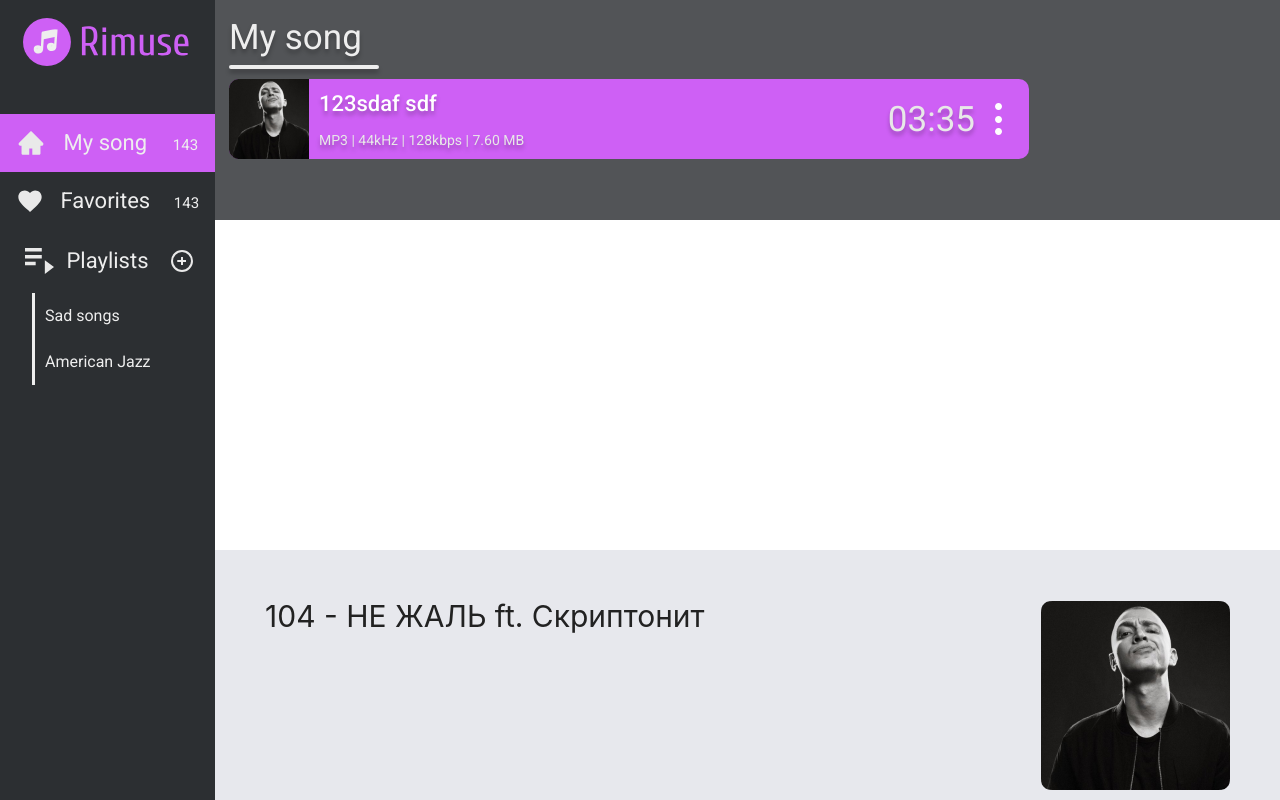
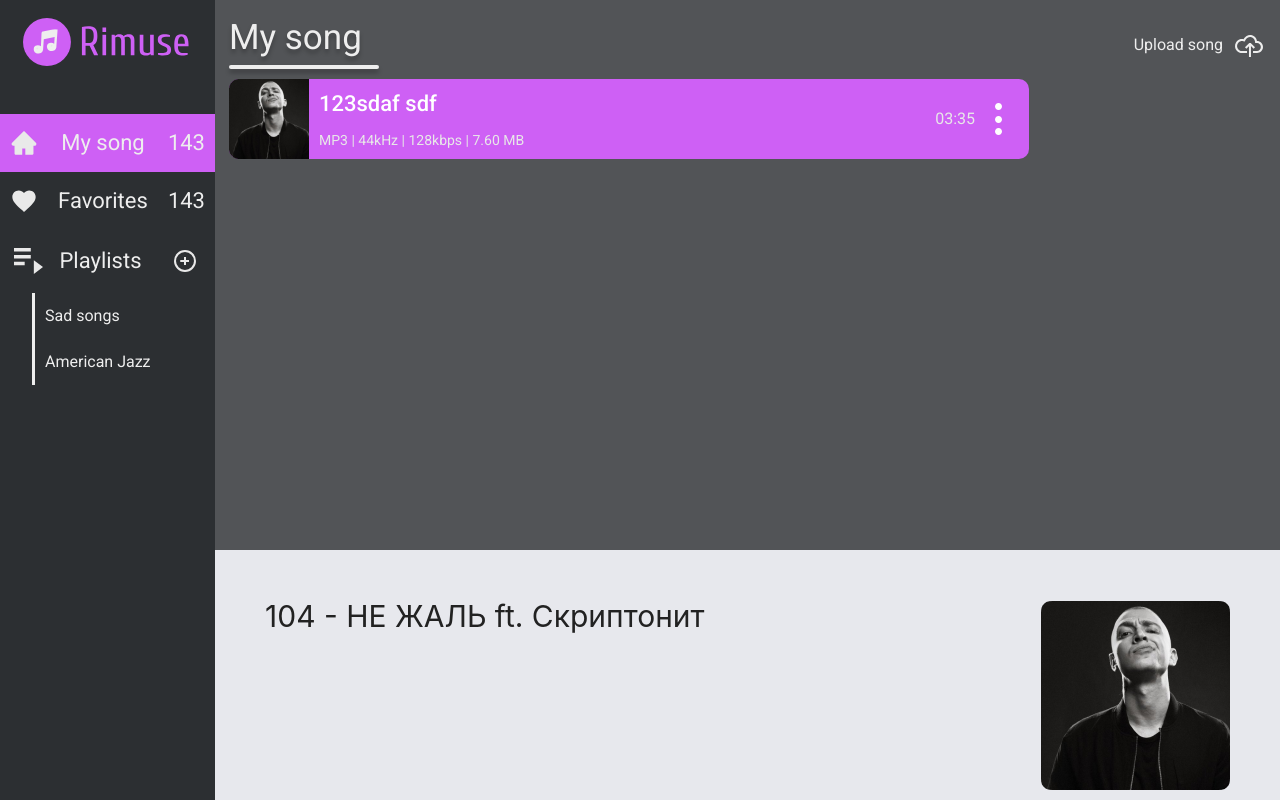
Before and after one commit to davidklimenko/Rimuse, a React (Create React App) app: page /playlist/main in a window 1280 px wide. Built offline with nearby package versions, Linux system fonts and the light colour scheme.

Commit message:
changed navBar

```diff
--- a/package.json
+++ b/package.json
@@ -6,6 +6,7 @@
     "@testing-library/jest-dom": "^5.11.10",
     "@testing-library/react": "^11.2.6",
     "@testing-library/user-event": "^12.8.3",
+    "node-sass": "^6.0.0",
     "react": "^17.0.2",
     "react-dom": "^17.0.2",
     "react-redux": "^7.2.4",
--- a/src/App.js
+++ b/src/App.js
@@ -11,7 +11,6 @@ import NavBar from "./components/NavBar/NavBar"
 import Catalog from "./components/Catalog/Catalog"
 import Playlist from './components/Catalog/Playlist/Playlist'
 import Player from "./components/Player/Player"
-import Favorites from "./components/Favorites/Favorites"
 
 export default function App() {
 
--- a/src/components/Catalog/Playlist/Playlist.jsx
+++ b/src/components/Catalog/Playlist/Playlist.jsx
@@ -1,16 +1,19 @@
-import react from 'react'
+import React from 'react'
+import uploadImg from './img/upload_song.svg'
 import style from './Playlist.module.css'
 import Song from './Song/Song'
 import {useSelector} from 'react-redux'
 
 const PlayList = (props) => {
-    console.log(props)
     const currentPlaylistId = props.match.params.id
     let {catalog} = useSelector( state => state.catalogReducer)
 
     const [currentPlaylist] = catalog.filter( item => {
         return item.id === currentPlaylistId && item
     })
+    if (!currentPlaylist) { // no such id  => redirect
+        return null
+    }
 
     const renderSongs = () => {
         let playlistHasSongs = false
@@ -20,7 +23,7 @@ const PlayList = (props) => {
         })
 
         if (!playlistHasSongs) {
-            return <div>No songs</div>
+            return <div className={style.noSongs}>No songs</div>
         } else {
             return res
         }
@@ -28,11 +31,17 @@ const PlayList = (props) => {
 
     return (
         <div className={style.playlist}>
-            <div className={style.playlist__title}>
+            <div className={style.playlist__top}>
+                <div className={style.playlist__title}>
                     <h1 className={style.playlist__title_text}>{currentPlaylist.playlistName}</h1>
                     <div className={style.playlist__title_line}></div>
-                    {renderSongs()}
+                </div>
+                <div className={style.playlist__upload}>
+                    <span className={style.playlist__upload_text}>Upload song</span>
+                    <img src={uploadImg} className={style.playlist__upload_image} alt="image not found"/>
+                </div>
             </div>
+            {renderSongs()}
         </div>
         )
 }
--- a/src/components/Catalog/Playlist/Playlist.module.css
+++ b/src/components/Catalog/Playlist/Playlist.module.css
@@ -1,8 +1,22 @@
+.noSongs {
+    font-family: 'Roboto', sans-serif;
+    font-size: 16px;
+    color: #EEEEEE;
+    margin-top: 40px;
+}
+
 .playlist {
     background-color: #525457;
     padding: 20px 15px 50px 15px;
     font-family: 'Roboto', sans-serif;
     padding-left: 14px;
+    height: 100%;
+}
+
+.playlist__top {
+    display: flex;
+    justify-content: space-between;
+    align-items: center;
 }
 
 .playlist__title {
@@ -22,3 +36,18 @@
     box-shadow: 0px 4px 4px rgba(0, 0, 0, 0.25);
     border-radius: 2px;
 }
+
+.playlist__upload {
+    display: flex;
+    align-items: center;
+}
+
+.playlist__upload_text {
+    font-family: 'Roboto', sans-serif;
+    font-size: 16px;
+    color: #EEEEEE;
+}
+
+.playlist__upload_image {
+    margin-left: 10px;
+}
--- a/src/components/Favorites/Favorites.jsx
+++ /dev/null
@@ -1,7 +0,0 @@
-import react from 'react'
-
-export default function Player(){
-    return (
-        <h1>Favorites</h1>
-    )
-}
--- a/src/components/NavBar/NavBar.jsx
+++ b/src/components/NavBar/NavBar.jsx
@@ -1,13 +1,18 @@
 import React from "react"
 import {NavLink} from "react-router-dom"
+
+import logo from '../../img/nav/logo.svg'
+import homeIcon from '../../img/nav/home.svg'
+import playListIcon from '../../img/nav/playlist.svg'
+import addPlaylistIcon from '../../img/nav/addPlaylist.svg'
+import favoriteIcon from '../../img/nav/favorite.svg'
 import style from './NavBar.module.css'
-import logo from '../../img/nav/logo.svg'
+
 import {useSelector} from 'react-redux'
 
 export default function NavBar() {
 
   let {catalog} = useSelector( state => state.catalogReducer)
-
 
   const [main] = catalog.filter( item => { // object main playlist
     return item.type === 'MAIN-PLAYLIST' && item
@@ -16,8 +21,6 @@ export default function NavBar() {
   const [favorite] = catalog.filter( item => { // object favorite playlist
     return item.type === 'FAVORITES-PLAYLIST' && item
   })
-
-
 
   const renderPlaylists = () => {
     let hasCustomPlaylist = false
@@ -32,7 +35,6 @@ export default function NavBar() {
             </li>
         )
       }
-
     })
 
     if (!hasCustomPlaylist) {
@@ -50,17 +52,23 @@ export default function NavBar() {
             <ul>
               <li>
                 <NavLink to={`/playlist/${main.id}`} activeClassName={style.active} className={style.navLink}>
+                  <img src={homeIcon} alt="image not found"/>
                   <span>{main.playlistName}</span>
+                  <span>143</span>
                 </NavLink>
               </li>
               <li>
                 <NavLink to={`/playlist/${favorite.id}`} activeClassName={style.active} className={style.navLink}>
+                  <img src={favoriteIcon} alt="image not found"/>
                   <span>{favorite.playlistName}</span>
+                  <span>143</span>
                 </NavLink>
               </li>
               <li>
                 <div className={style.navLink}>
-                  <span>Playlists</span>
+                  <img src={playListIcon} alt="image not found"/>
+                  <span style={{marginLeft: '-15px'}}>Playlists</span>
+                  <img src={addPlaylistIcon} style={{marginRight: '8px'}} alt="image not found"/>
                 </div>
               </li>
             </ul>
--- a/src/components/NavBar/NavBar.module.css
+++ b/src/components/NavBar/NavBar.module.css
@@ -35,6 +35,10 @@
     width: 100%;
     padding: 15px 10px;
     display: block;
+
+    display: flex;
+    justify-content: space-between;
+    align-items: center;
 }
 
 
@@ -58,46 +62,6 @@
     justify-content: flex-start;
 }
 
-.nav > ul > li > .navLink span:before {
-    content: '';
-    width: 28px;
-    height: 28px;
-    display: inline-block;
-    margin-right: 5px;
-}
-
-.nav > ul > li > .navLink span:after {
-    content: '143';
-    font-size: 15px;
-    margin-top: 5px;
-    margin-left: 12px;
-
-
-}
-
-.nav > ul > li:nth-child(3) span:after {
-    content: '';
-    width: 24px;
-    height: 24px;
-    margin: 0;
-    display: inline-block;
-    background-image: url(../../img/nav/addPlaylist.svg);
-}
-
-.nav > ul > li:nth-child(1) span:before {
-    background-image: url(../../img/nav/home.svg);
-}
-
-.nav > ul > li:nth-child(2) span:before {
-    background-image: url(../../img/nav/favorite.svg);
-}
-
-.nav > ul > li:nth-child(3) span:before {
-    background-image: url(../../img/nav/playlist.svg);
-    width: 33px;
-    height: 33px;
-    margin-right: -9px;
-}
 .active {
     background-color: #CE60F5;
 }
```
Also changed, not shown: src/components/ModalWindow/ModalWindow.jsx (deleted, +0 -7 lines), src/components/ModalWindow/UploadSongModal/UploadSongModal.jsx (added, +13 -0 lines), src/components/Catalog/Playlist/img/upload_song.svg (added), src/components/ModalWindow/UploadSongModal/UploadSongModal.scss (added), 1 other file (tests, documents, lock files or other folders).
